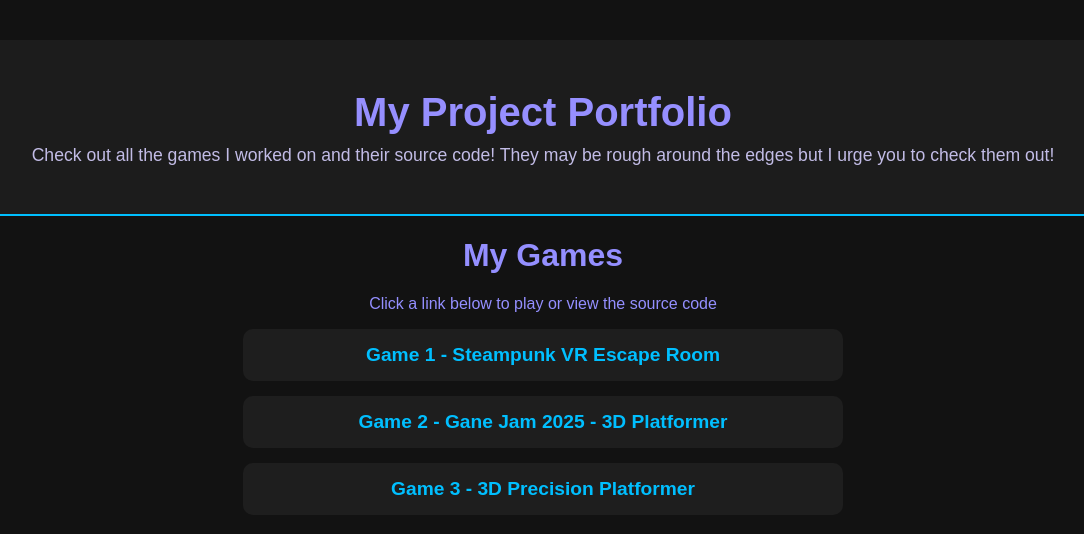
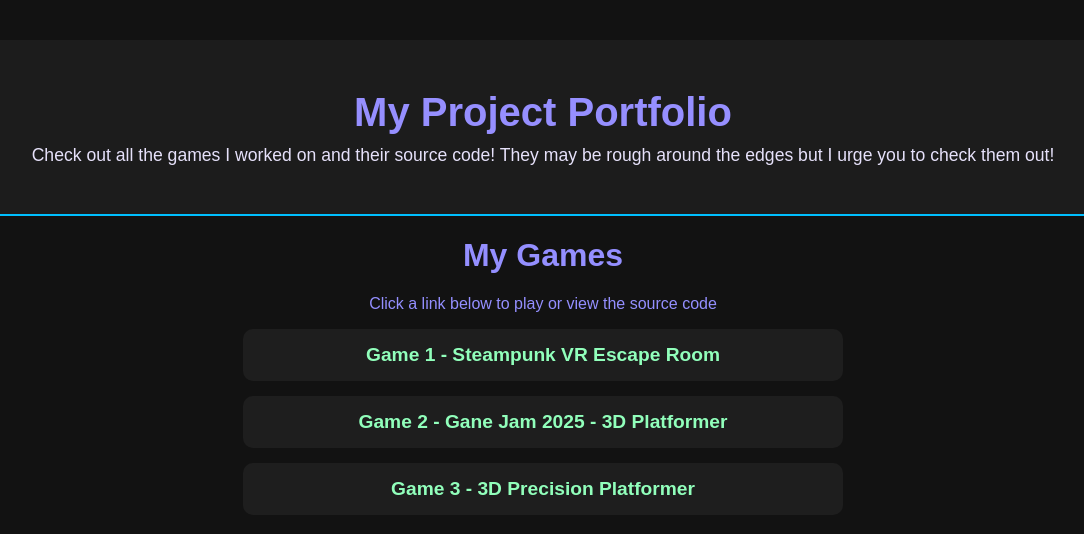
Before and after one commit to BiggieL/BiggieL.github.io, a plain HTML site: page index.html in a window 1280 px wide. Shown: the whole page, without its empty margins (97-1181 px from the left). Drawn offline with Linux system fonts and the light colour scheme.

Commit message:
Update index.html

```diff
--- a/index.html
+++ b/index.html
@@ -26,7 +26,7 @@
     }
 
     header p {
-      color: #C2BCE6;
+      color: #E6E1FA;
       font-size: 1.1em;
       margin-top: 10px;
     }
@@ -65,7 +65,7 @@
     }
 
     a {
-      color: #00bfff;
+      color: #91FFBB;
       text-decoration: none;
       font-size: 1.2em;
       font-weight: bold;
```
